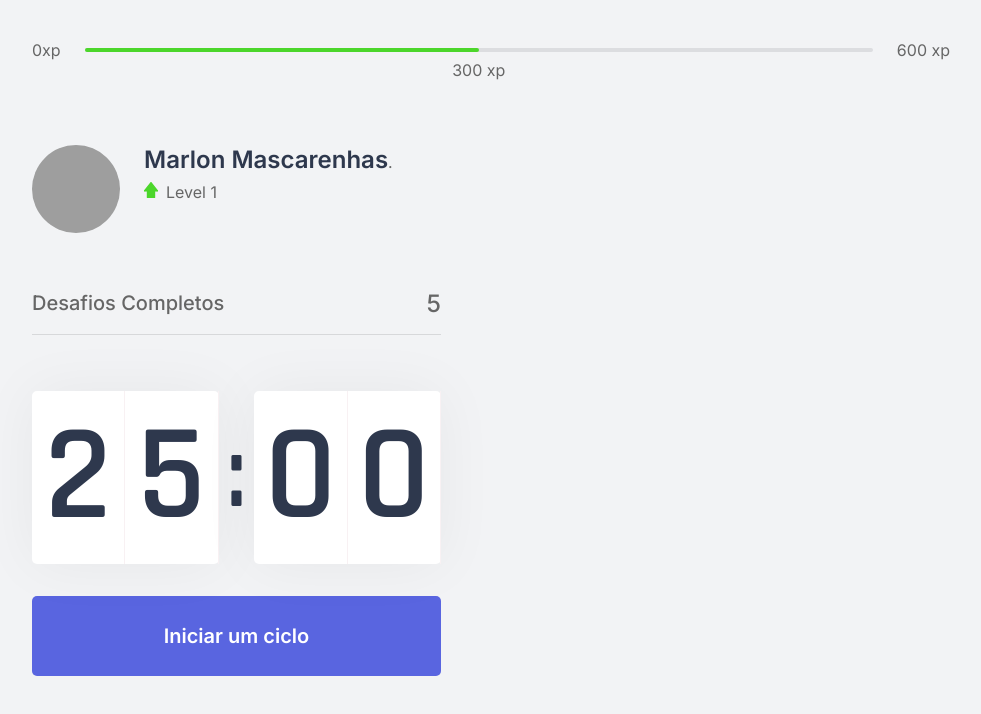
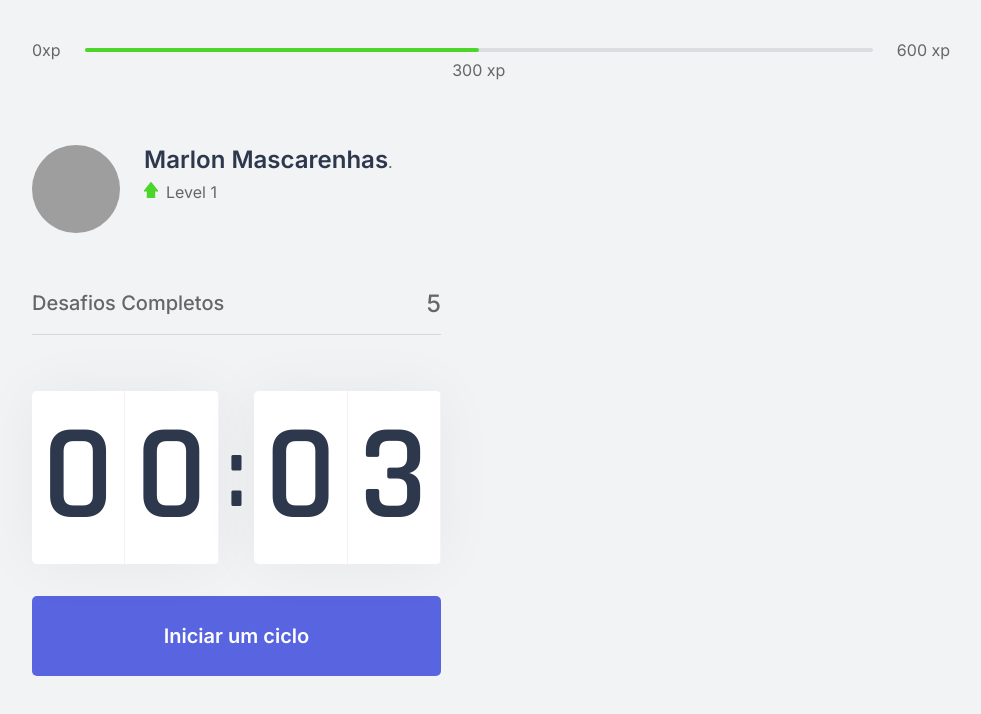
Before and after one commit to MarlonMascarenhas/moveit-next, a Next.js app: page / in a window 1280 px wide. Shown: the top 714 px of the page, without its empty margins (149-1130 px from the left). Built offline with nearby package versions, Linux system fonts and the light colour scheme; grey boxes are pictures that could not be loaded.

Commit message:
button ciclo encerrado

```diff
--- a/src/components/Countdown.tsx
+++ b/src/components/Countdown.tsx
@@ -4,9 +4,9 @@ import styles from '../styles/components/Countdown.module.css';
 let countDownTimeout: NodeJS.Timeout;
 
 export function Countdown() {
-    const [time, setTime] = useState(25 * 60);
+    const [time, setTime] = useState(0.05 * 60);
     const [isActive, setIsActive] = useState(false);
-
+    const [hasFinished, setHasFinished] = useState(false);
     const minutes = Math.floor(time / 60);
     const seconds = time % 60;
 
@@ -20,7 +20,7 @@ export function Countdown() {
     function resetCountDown() {
         clearTimeout(countDownTimeout);
         setIsActive(false);
-        setTime(25 * 60);
+        setTime(0.05 * 60);
     }
 
     useEffect(() => {
@@ -28,6 +28,9 @@ export function Countdown() {
             countDownTimeout = setTimeout(() => {
                 setTime(time - 1);
             }, 1000)
+        } else if (isActive && time == 0) {
+            setHasFinished(true);
+            setIsActive(false)
         }
     }, [isActive, time]);
 
@@ -44,6 +47,12 @@ export function Countdown() {
                     <span>{secondRight}</span>
                 </div>
             </div>
+            { hasFinished ? (
+                <button disabled className={styles.countdownButton}>
+                    Ciclo Encerrado
+                </button>
+            ) :
+                <>
                     {isActive ? (
                         <button type="button" className={`${styles.countdownButton} ${styles.countdownButtonActive}`} onClick={resetCountDown}>
                             Abandonar ciclo
@@ -53,6 +62,8 @@ export function Countdown() {
                             Iniciar um ciclo
                         </button>
                     )}
+                </>
+            }
         </div>
     )
 }
--- a/src/styles/components/Countdown.module.css
+++ b/src/styles/components/Countdown.module.css
@@ -59,7 +59,7 @@
   transition: background-color 0.2s;
 }
 
-.countdownButton:hover {
+.countdownButton:not(:disabled):hover {
   background: var(--blue-dark);
 }
 
@@ -68,7 +68,13 @@
   color: var(--title);
 }
 
-.countdownButtonActive:hover {
+.countdownButtonActive:not(:disabled):hover {
   background: var(--red);
   color: var(--white);
 }
+
+.countdownButton:disabled {
+  background: var(--white);
+  color: var(--text);
+  cursor: not-allowed;
+}
```
Lines whose indentation alone changed are shown as unchanged.
